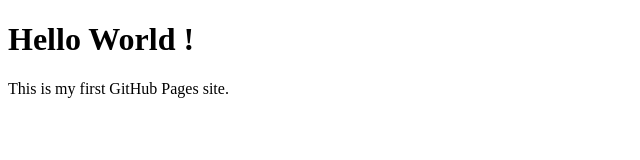
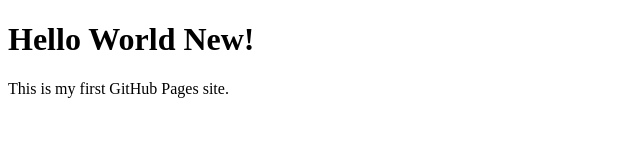
Before and after one commit to utpoln/ci-cd-demo, a plain HTML site: page index.html in a window 1280 px wide. Shown: the whole page, without its empty margins (0-640 px from the left). Drawn offline with Linux system fonts and the light colour scheme.

Commit message:
deploy: f01209ce4a0281c810a6b979f5c98530079a5db1

```diff
--- a/index.html
+++ b/index.html
@@ -5,7 +5,7 @@
     <title>Hello GitHub Pages</title>
 </head>
 <body>
-    <h1>Hello World !</h1>
+    <h1>Hello World New!</h1>
     <p>This is my first GitHub Pages site.</p>
 </body>
 </html>
```
